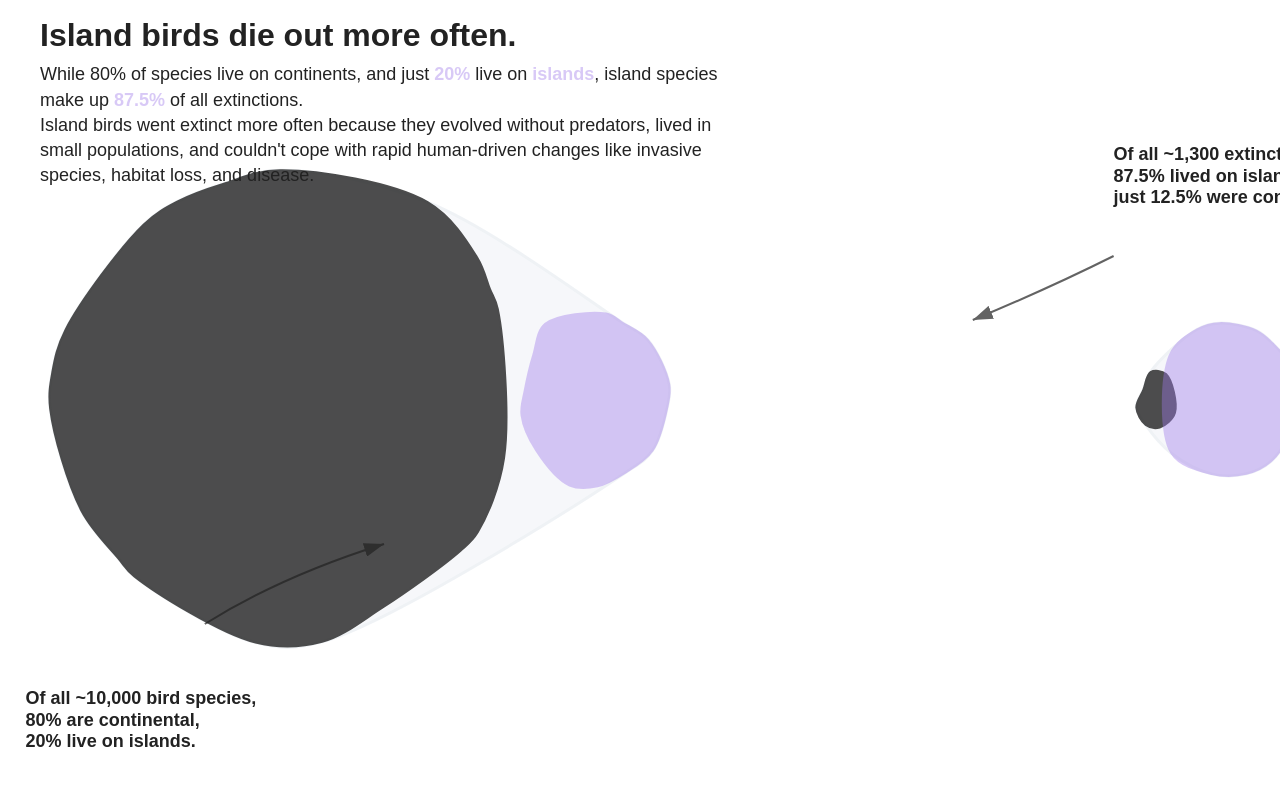
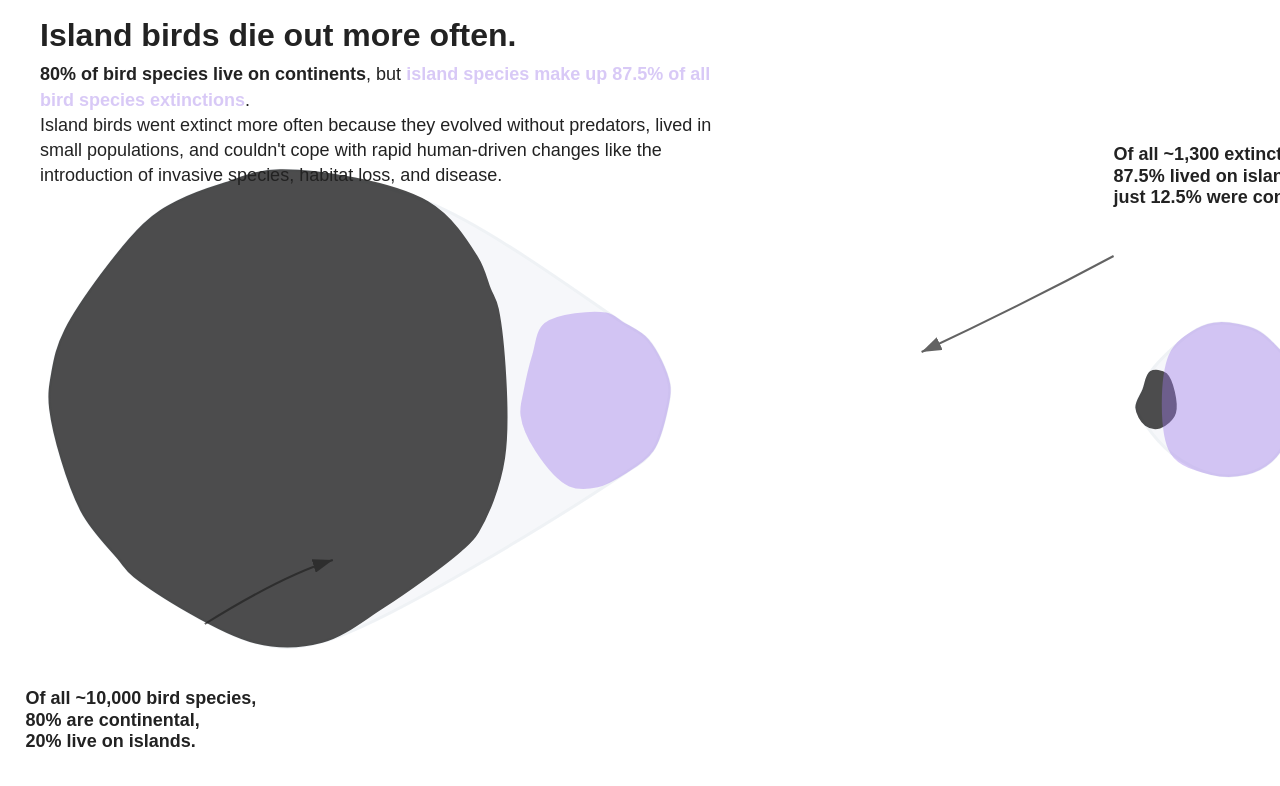
Before and after one commit to intendedsideeffects/birds, a Next.js app: page /charts/bird-extinction in a window 1280 px wide. Shown: the top 786 px of the page. Built offline with nearby package versions, Linux system fonts and the light colour scheme.

Commit message:
Update annotation text and arrow positions in BirdExtinctionVisualization.jsx

```diff
--- a/src/app/charts/BirdExtinctionVisualization.jsx
+++ b/src/app/charts/BirdExtinctionVisualization.jsx
@@ -191,7 +191,16 @@ export default function BirdExtinctionVisualization() {
           lineHeight: 1.4,
           maxWidth: 700,
         }}>
-          While 80% of species live on continents, and just <span style={{color:'#9f7aea', opacity:0.4, fontWeight:'bold'}}>20%</span> live on <span style={{color:'#9f7aea', opacity:0.4, fontWeight:'bold'}}>islands</span>, island species make up <span style={{color:'#9f7aea', opacity:0.4, fontWeight:'bold'}}>87.5%</span> of all extinctions.<br />Island birds went extinct more often because they evolved without predators, lived in small populations, and couldn't cope with rapid human-driven changes like invasive species, habitat loss, and disease.
+          <span style={{ fontWeight: 'bold' }}>
+            80% of bird species live on continents
+          </span>
+          {`, but `}
+          <span style={{ fontWeight: 'bold', color: '#9f7aea', opacity: 0.4 }}>
+            island species make up 87.5% of all bird species extinctions
+          </span>
+          {`. `}
+          <br />
+          Island birds went extinct more often because they evolved without predators, lived in small populations, and couldn't cope with rapid human-driven changes like the introduction of invasive species, habitat loss, and disease.
         </div>
       </div>
       <svg width={dimensions.width} height={dimensions.height} style={{ display: "block" }}>
@@ -270,7 +279,7 @@ export default function BirdExtinctionVisualization() {
         {/* Annotations with curved arrows */}
         {/* Left (large blob): all ~10,000 bird species */}
         <path
-          d={`M ${dimensions.width * 0.16} ${dimensions.height * 0.78} Q ${dimensions.width * 0.22} ${dimensions.height * 0.72}, ${dimensions.width * 0.30} ${dimensions.height * 0.68}`}
+          d={`M ${dimensions.width * 0.16} ${dimensions.height * 0.78} Q ${dimensions.width * 0.22} ${dimensions.height * 0.72}, ${dimensions.width * 0.26} ${dimensions.height * 0.70}`}
           fill="none"
           stroke="#222"
           strokeWidth="2"
@@ -291,7 +300,7 @@ export default function BirdExtinctionVisualization() {
         </text>
         {/* Right (small blob): all ~1,300 extinct species */}
         <path
-          d={`M ${dimensions.width * 0.87} ${dimensions.height * 0.32} Q ${dimensions.width * 0.82} ${dimensions.height * 0.36}, ${dimensions.width * 0.76} ${dimensions.height * 0.40}`}
+          d={`M ${dimensions.width * 0.87} ${dimensions.height * 0.32} Q ${dimensions.width * 0.80} ${dimensions.height * 0.38}, ${dimensions.width * 0.72} ${dimensions.height * 0.44}`}
           fill="none"
           stroke="#222"
           strokeWidth="2"
--- /dev/null
+++ b/src/app/charts/animated/page.jsx
@@ -0,0 +1,5 @@
+import AnimatedExtinctionChart from '../AnimatedExtinctionChart';
+
+export default function Page() {
+  return <AnimatedExtinctionChart />;
+}
```
